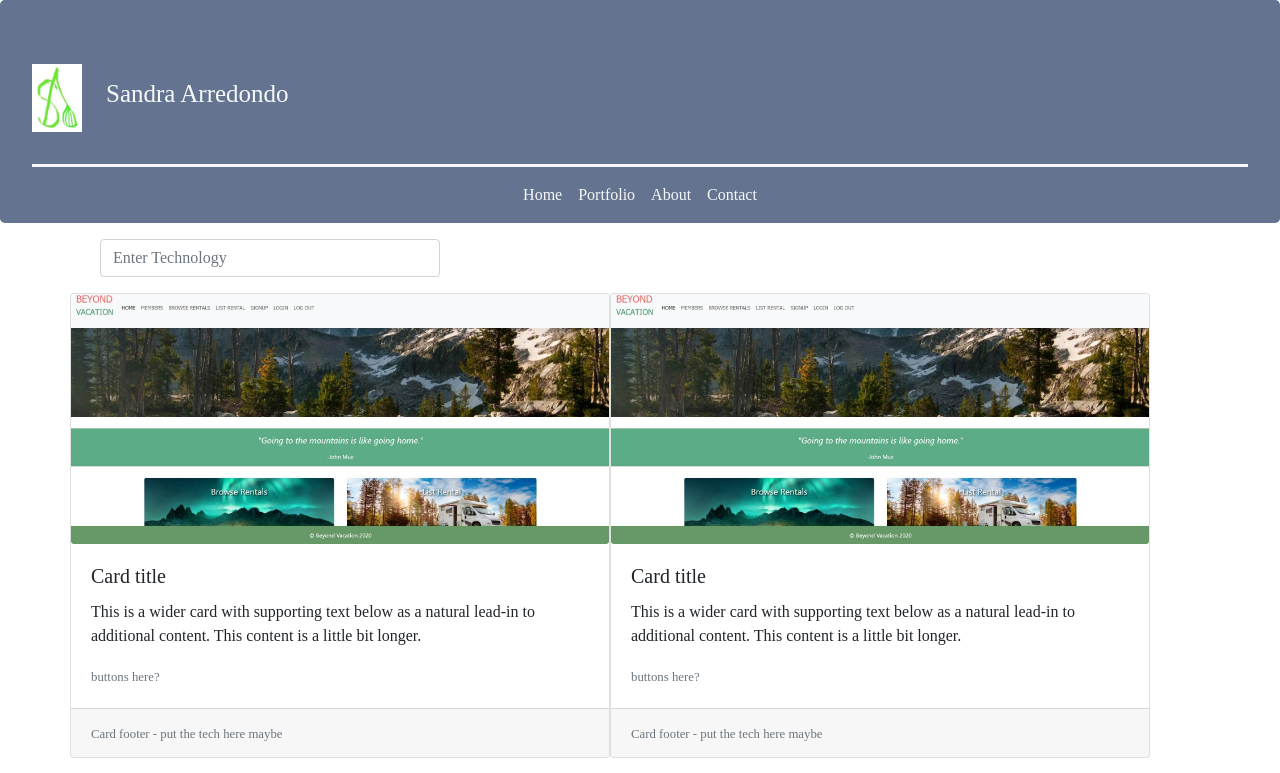
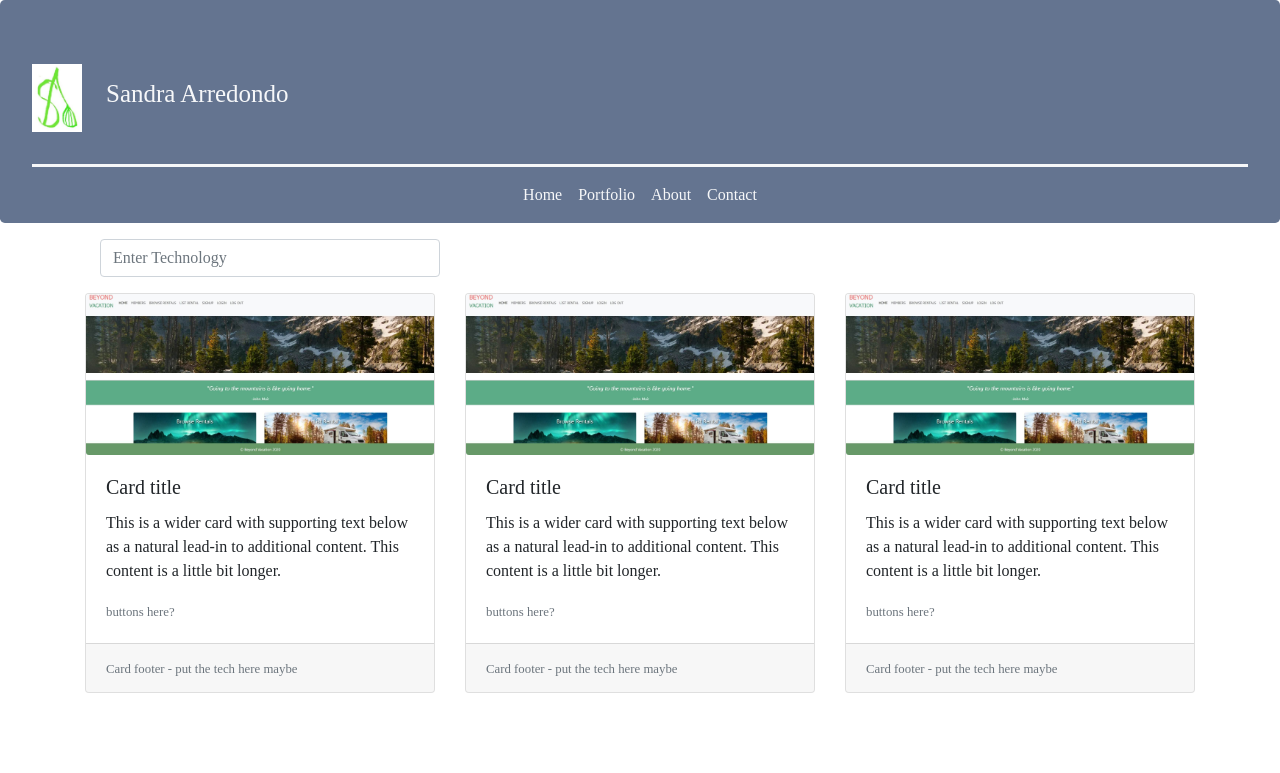
Before and after one commit to salpharre/Portfolio, a React (Create React App) app: page /project in a window 1280 px wide. Shown: the top 773 px of the page. Built offline with nearby package versions, Linux system fonts and the light colour scheme.

Commit message:
it wraps correctly! yay!

```diff
--- a/src/components/ProjectCard/index.js
+++ b/src/components/ProjectCard/index.js
@@ -3,17 +3,22 @@ import "./style.css";
 import img from "../../images/compressed/beyondvacation.jpg";
 
 //make sure buttons are responsive!
+//now it's horizontal and flexes correctly, but it's not centered at minimized window
+//decided to go mobile first then up to larger screens, replaced d-flex with flex-row only(works in smaller screens now) -- might need to do media query with flex box to get it to do what i want in larger screens
+//
 function ProjectCard() {
     return (
-        <div className="card mb-3 cardParent">
-            <img src={img} className="card-img img-fluid" alt="..."></img>
+        <div className="col-md">
+            <div className="card mb-3 cardParent">
+                <img src={img} className="card-img img-fluid" alt="..."></img>
                 <div className="card-body">
                     <h5 className="card-title">Card title</h5>
                     <p className="card-text">This is a wider card with supporting text below as a natural lead-in to additional content. This content is a little bit longer.</p>
                     <p className="card-text"><small className="text-muted">buttons here?</small></p>
                 </div>
-            <div className="card-footer">
-            <p className="card-text"><small className="text-muted">Card footer - put the tech here maybe</small></p>
+                <div className="card-footer">
+                    <p className="card-text"><small className="text-muted">Card footer - put the tech here maybe</small></p>
+                </div>
             </div>
         </div>
     );
--- a/src/pages/Project.js
+++ b/src/pages/Project.js
@@ -15,13 +15,13 @@ function Project() {
         <div>
             <Header />
             <div className="container">
-            <Search />
+                <Search />
 
-            <div className="row d-flex">
-            <ProjectCard />
-            <ProjectCard />
-            <ProjectCard />
-            </div>
+                <div className="row">
+                    <ProjectCard />
+                    <ProjectCard />
+                    <ProjectCard />
+                </div>
             </div>
         </div>
     );
```
